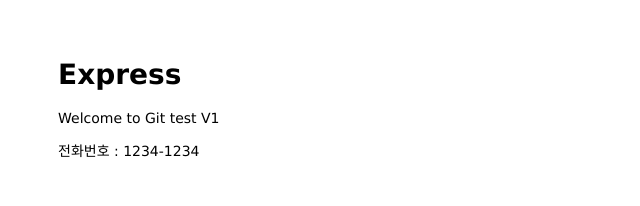
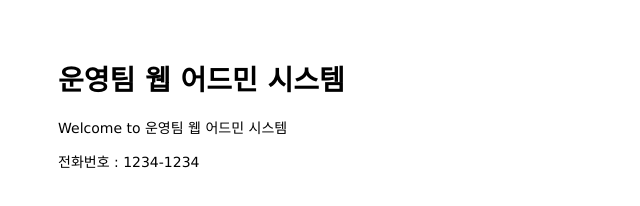
Before and after one commit to lutae2000/mastering-git-github, a website: page public/index.html in a window 1280 px wide. Shown: the whole page, without its empty margins (0-640 px from the left). Drawn offline with Linux system fonts and the light colour scheme.

Commit message:
change title

```diff
--- a/public/index.html
+++ b/public/index.html
@@ -1,13 +1,13 @@
 <html>
 
 <head>
-    <title>Express</title>
+    <title>운영팀 웹 어드민 시스템 v1</title>
     <link rel="stylesheet" href="/stylesheets/style.css">
 </head>
 
 <body>
-    <h1>Express</h1>
-    <p>Welcome to Git test V1</p>
+    <h1>운영팀 웹 어드민 시스템</h1>
+    <p>Welcome to 운영팀 웹 어드민 시스템</p>
 </body>
 
 <footer>
```
